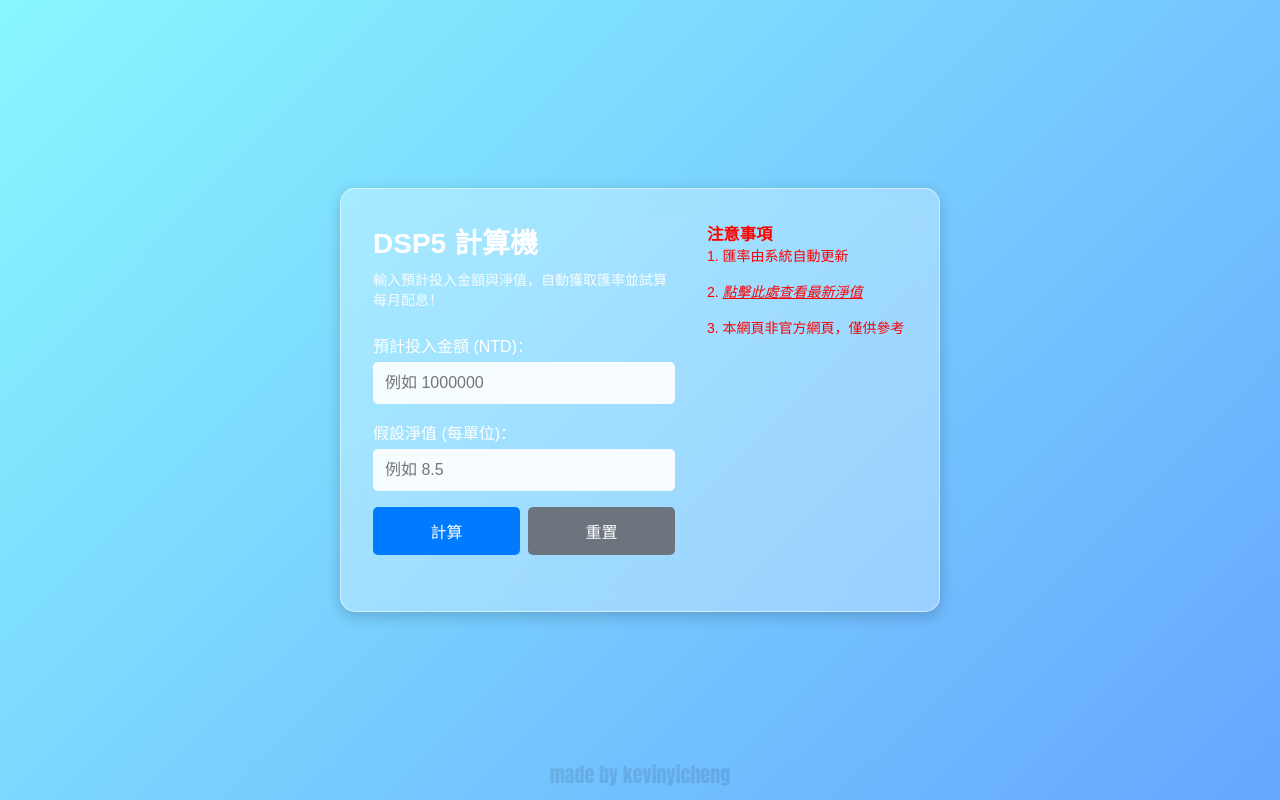
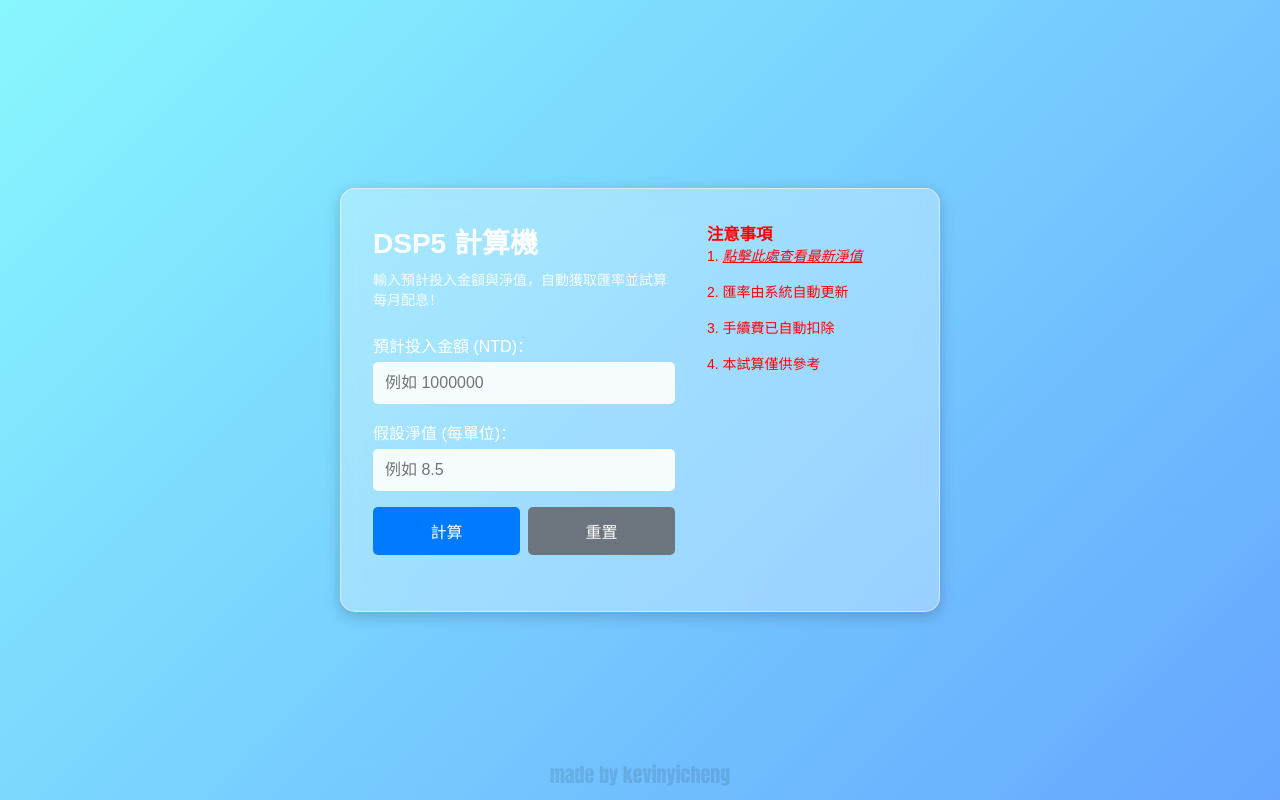
Before and after one commit to kevinyicheng/DSP5, a plain HTML site: page index.html in a window 1280 px wide. Drawn offline with Linux system fonts and the light colour scheme.

Commit message:
index.html

```diff
--- a/index.html
+++ b/index.html
@@ -221,9 +221,10 @@
         <div class="right-section">
             <h3>注意事項</h3>
             <ul class="notes-list">
-                <li>1. 匯率由系統自動更新<span id="exchangeRateInfo"></span></li>
-                <li>2. <a href="https://invest.fubonlife.com.tw/w/wb/wb02.djhtm?a=TLZ64-DSP5" target="_blank">點擊此處查看最新淨值</a></li>
-                <li>3. 本網頁非官方網頁，僅供參考</li>
+                <li>1. <a href="https://invest.fubonlife.com.tw/w/wb/wb02.djhtm?a=TLZ64-DSP5" target="_blank">點擊此處查看最新淨值</a></li>
+                <li>2. 匯率由系統自動更新<span id="exchangeRateInfo"></span></li>
+                <li>3. 手續費已自動扣除</li>
+                <li>4. 本試算僅供參考</li>
             </ul>
         </div>
     </div>
```
